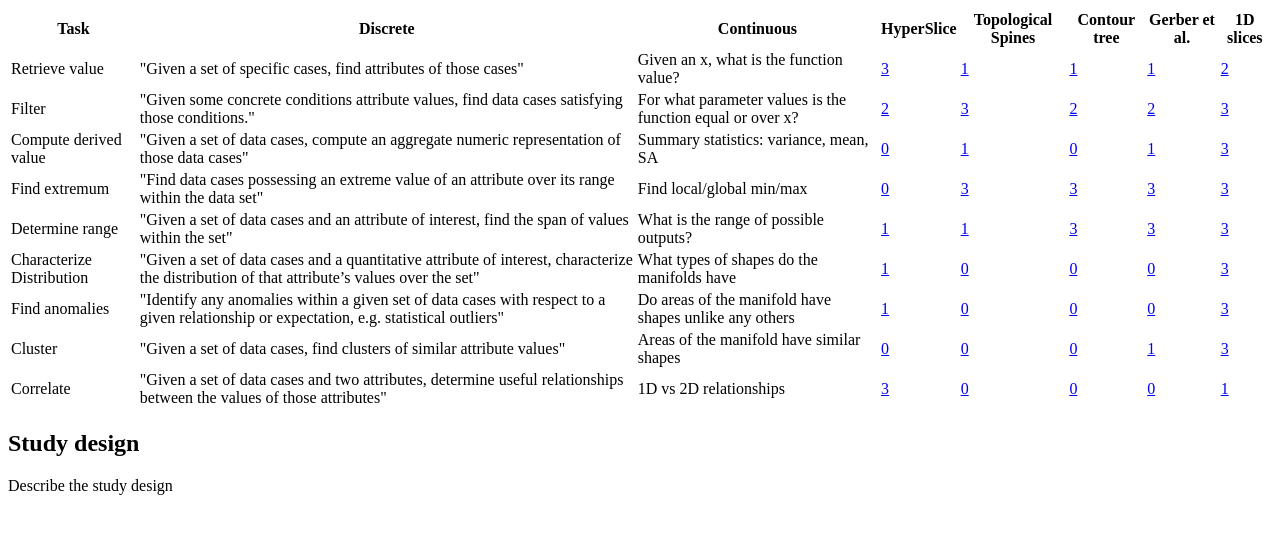
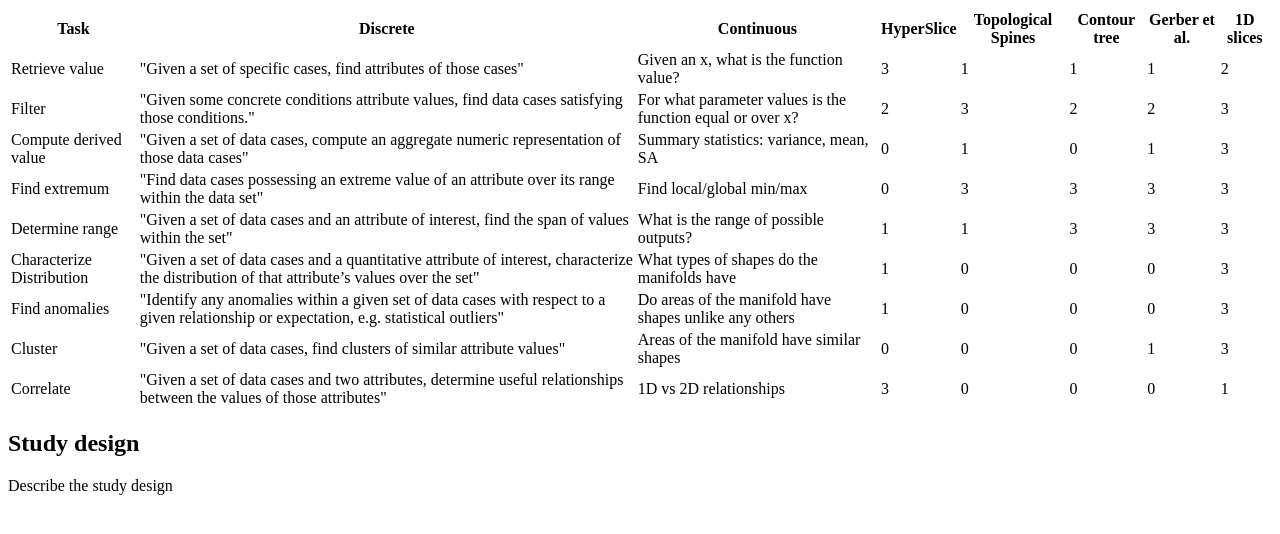
Before and after one commit to gabysbrain/sliceplorer, a plain HTML site: page index.html in a window 1280 px wide. Drawn offline with Linux system fonts and the light colour scheme.

Commit message:
update index formatting

```diff
--- a/index.html
+++ b/index.html
@@ -14,95 +14,95 @@
     </tr>
   </thead>
   <tbody>
-    <tr>
+    <tr data-href="/tasks/lookup.html">
       <td>Retrieve value</td>
       <td>"Given a set of specific cases, find attributes of those cases"</td>
       <td>Given an x, what is the function value?</td>
-      <td><a href="/examples/lookup_hs.html">3</a></td>
-      <td><a href="/examples/lookup_ts.html">1</a></td>
-      <td><a href="/examples/lookup_ct.html">1</a></td>
-      <td><a href="/examples/lookup_ms.html">1</a></td>
-      <td><a href="/examples/lookup_sp.html">2</a></td>
+      <td>3</td>
+      <td>1</td>
+      <td>1</td>
+      <td>1</td>
+      <td>2</td>
     </tr>
-    <tr>
+    <tr data-href="/tasks/filter.html">
       <td>Filter</td>
       <td>"Given some concrete conditions attribute values, find data cases satisfying those conditions."</td>
       <td>For what parameter values is the function equal or over x?</td>
-      <td><a href="/examples/filter_hs.html">2</a></td>
-      <td><a href="/examples/filter_ts.html">3</a></td>
-      <td><a href="/examples/filter_ct.html">2</a></td>
-      <td><a href="/examples/filter_ms.html">2</a></td>
-      <td><a href="/examples/filter_sp.html">3</a></td>
+      <td>2</td>
+      <td>3</td>
+      <td>2</td>
+      <td>2</td>
+      <td>3</td>
     </tr>
-    <tr>
+    <tr data-href="/tasks/derive.html">
       <td>Compute derived value</td>
       <td>"Given a set of data cases, compute an aggregate numeric representation of those data cases"</td>
       <td>Summary statistics: variance, mean, SA</td>
-      <td><a href="/examples/derive_hs.html">0</a></td>
-      <td><a href="/examples/derive_ts.html">1</a></td>
-      <td><a href="/examples/derive_ct.html">0</a></td>
-      <td><a href="/examples/derive_ms.html">1</a></td>
-      <td><a href="/examples/derive_sp.html">3</a></td>
+      <td>0</td>
+      <td>1</td>
+      <td>0</td>
+      <td>1</td>
+      <td>3</td>
     </tr>
-    <tr>
+    <tr data-href="/tasks/extremum.html">
       <td>Find extremum</td>
       <td>"Find data cases possessing an extreme value of an attribute over its range within the data set"</td>
       <td>Find local/global min/max</td>
-      <td><a href="/examples/extremum_hs.html">0</a></td>
-      <td><a href="/examples/extremum_ts.html">3</a></td>
-      <td><a href="/examples/extremum_ct.html">3</a></td>
-      <td><a href="/examples/extremum_ms.html">3</a></td>
-      <td><a href="/examples/extremum_sp.html">3</a></td>
+      <td>0</td>
+      <td>3</td>
+      <td>3</td>
+      <td>3</td>
+      <td>3</td>
     </tr>
-    <tr>
+    <tr data-href="/tasks/range.html">
       <td>Determine range</td>
       <td>"Given a set of data cases and an attribute of interest, find the span of values within the set"</td>
       <td>What is the range of possible outputs?</td>
-      <td><a href="/examples/range_hs.html">1</a></td>
-      <td><a href="/examples/range_ts.html">1</a></td>
-      <td><a href="/examples/range_ct.html">3</a></td>
-      <td><a href="/examples/range_ms.html">3</a></td>
-      <td><a href="/examples/range_sp.html">3</a></td>
+      <td>1</td>
+      <td>1</td>
+      <td>3</td>
+      <td>3</td>
+      <td>3</td>
     </tr>
-    <tr>
+    <tr data-href="/tasks/distribution.html">
       <td>Characterize Distribution</td>
       <td>"Given a set of data cases and a quantitative attribute of interest, characterize the distribution of that attribute’s values over the set"</td>
       <td>What types of shapes do the manifolds have</td>
-      <td><a href="/examples/distribution_hs.html">1</a></td>
-      <td><a href="/examples/distribution_ts.html">0</a></td>
-      <td><a href="/examples/distribution_ct.html">0</a></td>
-      <td><a href="/examples/distribution_ms.html">0</a></td>
-      <td><a href="/examples/distribution_sp.html">3</a></td>
+      <td>1</td>
+      <td>0</td>
+      <td>0</td>
+      <td>0</td>
+      <td>3</td>
     </tr>
-    <tr>
+    <tr data-href="/tasks/anomaly.html">
       <td>Find anomalies</td>
       <td>"Identify any anomalies within a given set of data cases with respect to a given relationship or expectation, e.g. statistical outliers"</td>
       <td>Do areas of the manifold have shapes unlike any others</td>
-      <td><a href="/examples/anomaly_hs.html">1</a></td>
-      <td><a href="/examples/anomaly_ts.html">0</a></td>
-      <td><a href="/examples/anomaly_ct.html">0</a></td>
-      <td><a href="/examples/anomaly_ms.html">0</a></td>
-      <td><a href="/examples/anomaly_sp.html">3</a></td>
+      <td>1</td>
+      <td>0</td>
+      <td>0</td>
+      <td>0</td>
+      <td>3</td>
     </tr>
-    <tr>
+    <tr data-href="/tasks/cluster.html">
       <td>Cluster</td>
       <td> "Given a set of data cases, find clusters of similar attribute values"</td>
       <td>Areas of the manifold have similar shapes</td>
-      <td><a href="/examples/cluster_hs.html">0</a></td>
-      <td><a href="/examples/cluster_ts.html">0</a></td>
-      <td><a href="/examples/cluster_ct.html">0</a></td>
-      <td><a href="/examples/cluster_ms.html">1</a></td>
-      <td><a href="/examples/cluster_sp.html">3</a></td>
+      <td>0</td>
+      <td>0</td>
+      <td>0</td>
+      <td>1</td>
+      <td>3</td>
     </tr>
-    <tr>
+    <tr data-href="/tasks/correlate.html">
       <td>Correlate</td>
       <td>"Given a set of data cases and two attributes, determine useful relationships between the values of those attributes"</td>
       <td>1D vs 2D relationships</td>
-      <td><a href="/examples/correlate_hs.html">3</a></td>
-      <td><a href="/examples/correlate_ts.html">0</a></td>
-      <td><a href="/examples/correlate_ct.html">0</a></td>
-      <td><a href="/examples/correlate_ms.html">0</a></td>
-      <td><a href="/examples/correlate_sp.html">1</a></td>
+      <td>3</td>
+      <td>0</td>
+      <td>0</td>
+      <td>0</td>
+      <td>1</td>
     </tr>
   </tbody>
   </table>
```
Also changed, not shown: templates/default.html (+5 -0 lines), templates/task_detail.html (+5 -1 lines), 2 other files.
